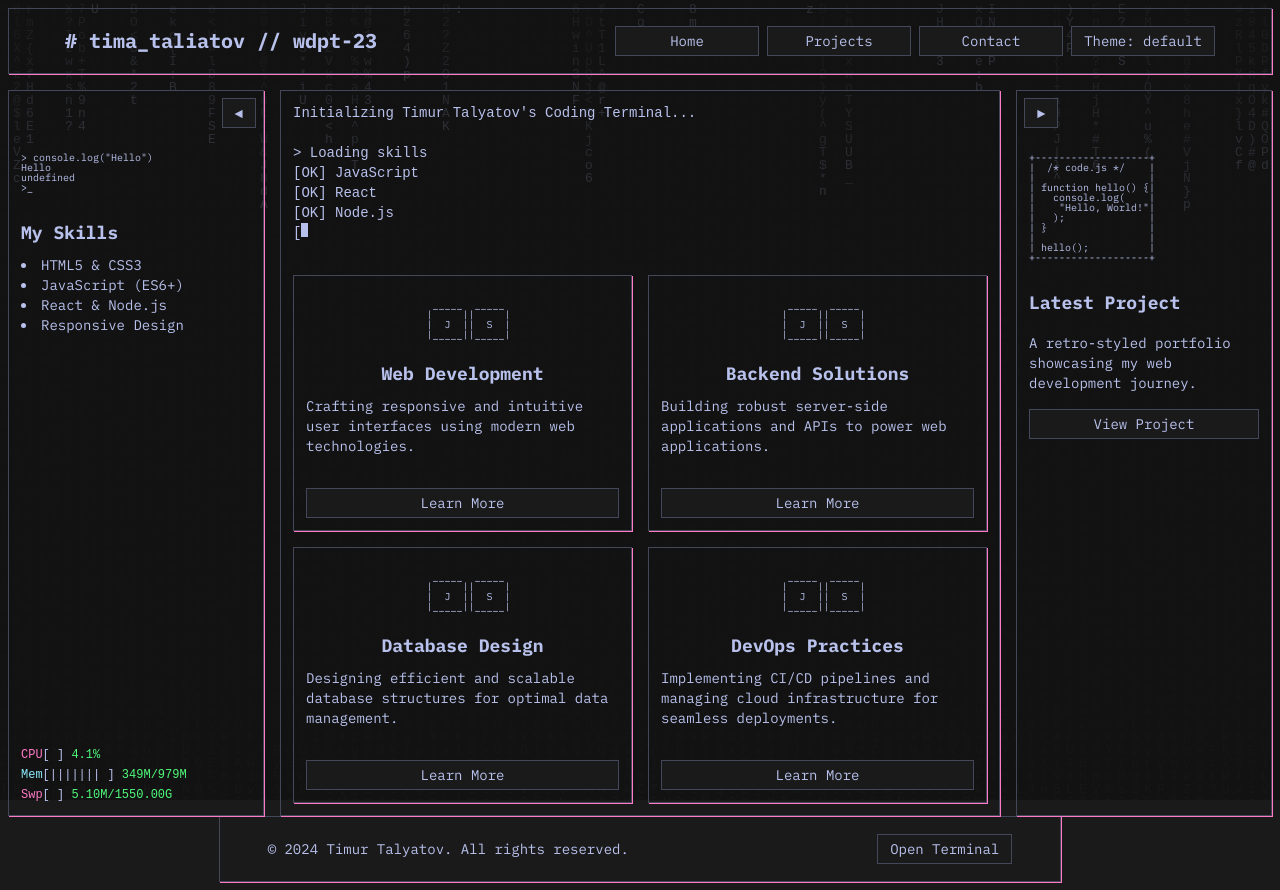
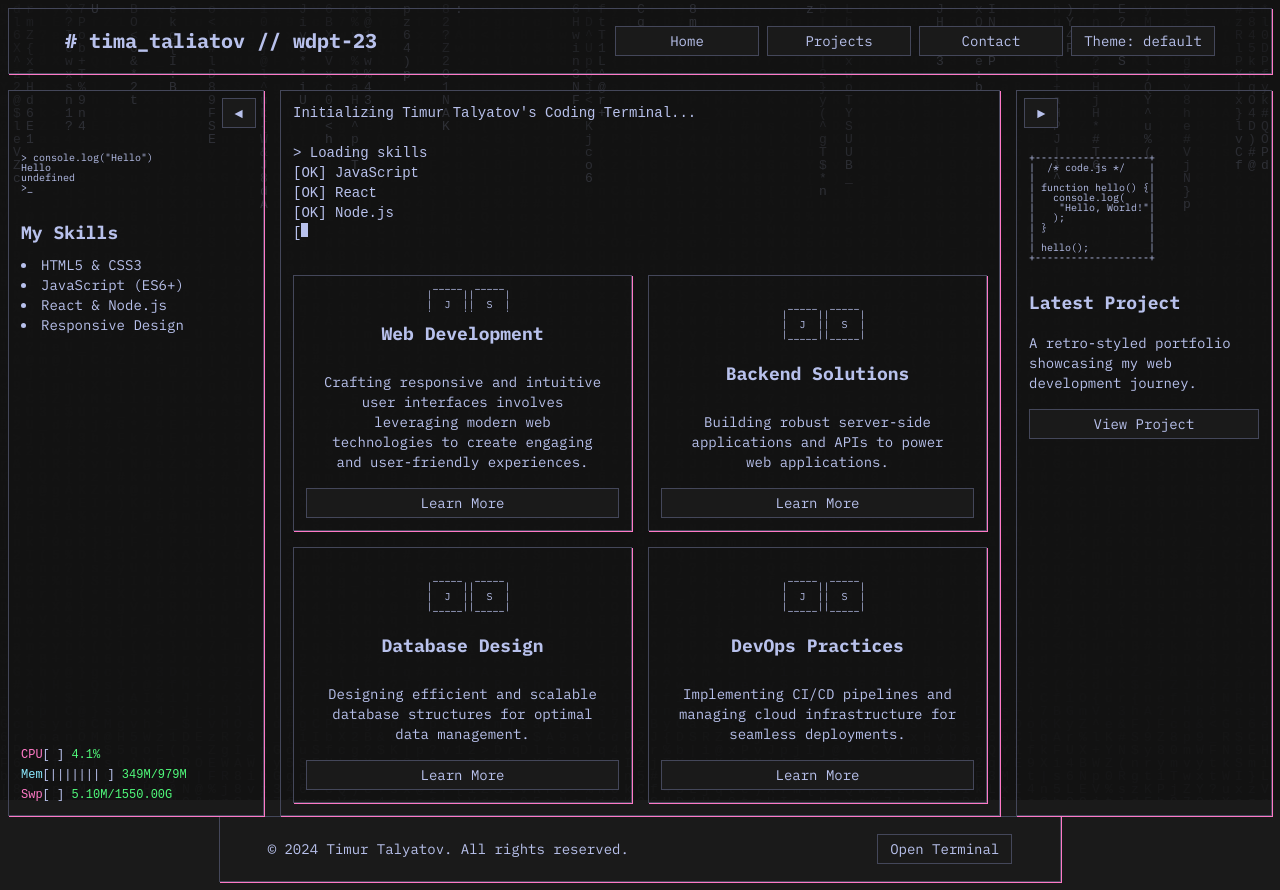
Before and after one commit to timataliatov/wdpt-23-root, a React (Vite) app: page /#/ in a window 1280 px wide. Built offline with nearby package versions, Linux system fonts and the light colour scheme.

Commit message:
Files Organised

```diff
--- a/src/components/AppContent.jsx
+++ b/src/components/AppContent.jsx
@@ -1,10 +1,10 @@
 import React, { useState, useEffect } from 'react';
 import { useLocation } from 'react-router-dom';
-import Header from './Header';
+import Header from './navbar/Header';
 import MainContent from './MainContent';
-import Footer from './Footer';
+import Footer from './footer/Footer';
 import MatrixRain from './MatrixRain';
-import Terminal from './Terminal';
+import Terminal from './footer/Terminal';
 import PropTypes from 'prop-types';
 
 function AppContent() {
--- a/src/components/MainContent.jsx
+++ b/src/components/MainContent.jsx
@@ -3,8 +3,8 @@ import { Route, Routes, useLocation } from 'react-router-dom';
 import Projects from '../pages/projects/Projects';
 import Home from '../pages/Home';
 import Contact from '../pages/Contact';
-import LeftSidebar from './LeftSidebar';
-import RightSidebar from './RightSidebar';
+import LeftSidebar from './sidebars/LeftSidebar';
+import RightSidebar from './sidebars/RightSidebar';
 import PropTypes from 'prop-types';
 
 function MainContent({
--- a/src/pages/Home.jsx
+++ b/src/pages/Home.jsx
@@ -20,7 +20,7 @@ function Home() {
     {
       title: 'Web Development',
       description:
-        'Crafting responsive and intuitive user interfaces using modern web technologies.',
+        'Crafting responsive and intuitive user interfaces involves leveraging modern web technologies to create engaging and user-friendly experiences.',
     },
     {
       title: 'Backend Solutions',
@@ -61,7 +61,9 @@ function Home() {
             <h3 className="text-lg font-bold mb-2 text-center">
               {skill.title}
             </h3>
-            <p className="text-sm mb-4 flex-grow">{skill.description}</p>
+            <p className="text-sm m-4 flex-grow text-center">
+              {skill.description}
+            </p>
             <button className="retro-button text-sm hover-effect w-full mt-auto">
               Learn More
             </button>
--- a/src/pages/projects/ProjectCard.jsx
+++ b/src/pages/projects/ProjectCard.jsx
@@ -21,7 +21,7 @@ const ProjectCard = ({ week, description, onClick, isActive }) => (
     <p className="mb-2 h-16 overflow-hidden text-center w-full text-sm">
       {description}
     </p>
-    <button className="retro-button w-full text-xs py-1 hover:bg-[color:var(--color-text)] hover:text-[color:var(--color-bg)]">
+    <button className="retro-button w-48 text-xs py-1 hover-effect">
       Open Project
     </button>
   </div>
```
Also changed, not shown: src/components/footer/Footer.jsx (renamed from src/components/Footer.jsx), src/components/footer/Terminal.jsx (renamed from src/components/Terminal.jsx), src/components/navbar/HamburgerMenu.jsx (renamed from src/components/HamburgerMenu.jsx), src/components/navbar/Header.jsx (renamed from src/components/Header.jsx), src/components/sidebars/LeftSidebar.jsx (renamed from src/components/LeftSidebar.jsx), src/components/sidebars/RightSidebar.jsx (renamed from src/components/RightSidebar.jsx), src/components/sidebars/SystemStats.jsx (renamed from src/components/SystemStats.jsx).
